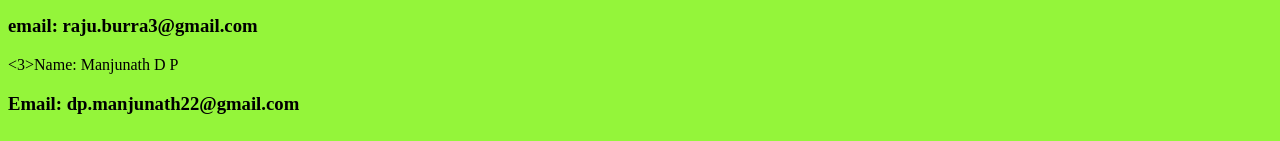
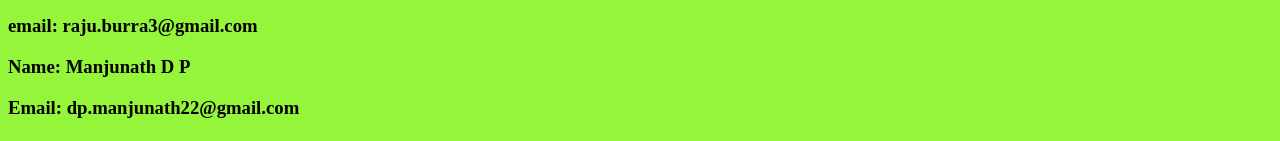
Before and after one commit to BurraRaju/BRN2203Students, a plain HTML site: page index.html in a window 1280 px wide. Shown: the part 251-392 px from the top of the page. Drawn offline with Linux system fonts and the light colour scheme.

Commit message:
add some change

```diff
--- a/index.html
+++ b/index.html
@@ -20,7 +20,7 @@
     <h3>Name: Raju</h3>
     <h3>email: raju.burra3@gmail.com</h3>
 
-    <3>Name: Manjunath D P</3>
+    <h3>Name: Manjunath D P</h3>
     <h3>Email: dp.manjunath22@gmail.com</h3>
 
     <h2 id="Contact">CONTACT INFORMATION</h2>
```
